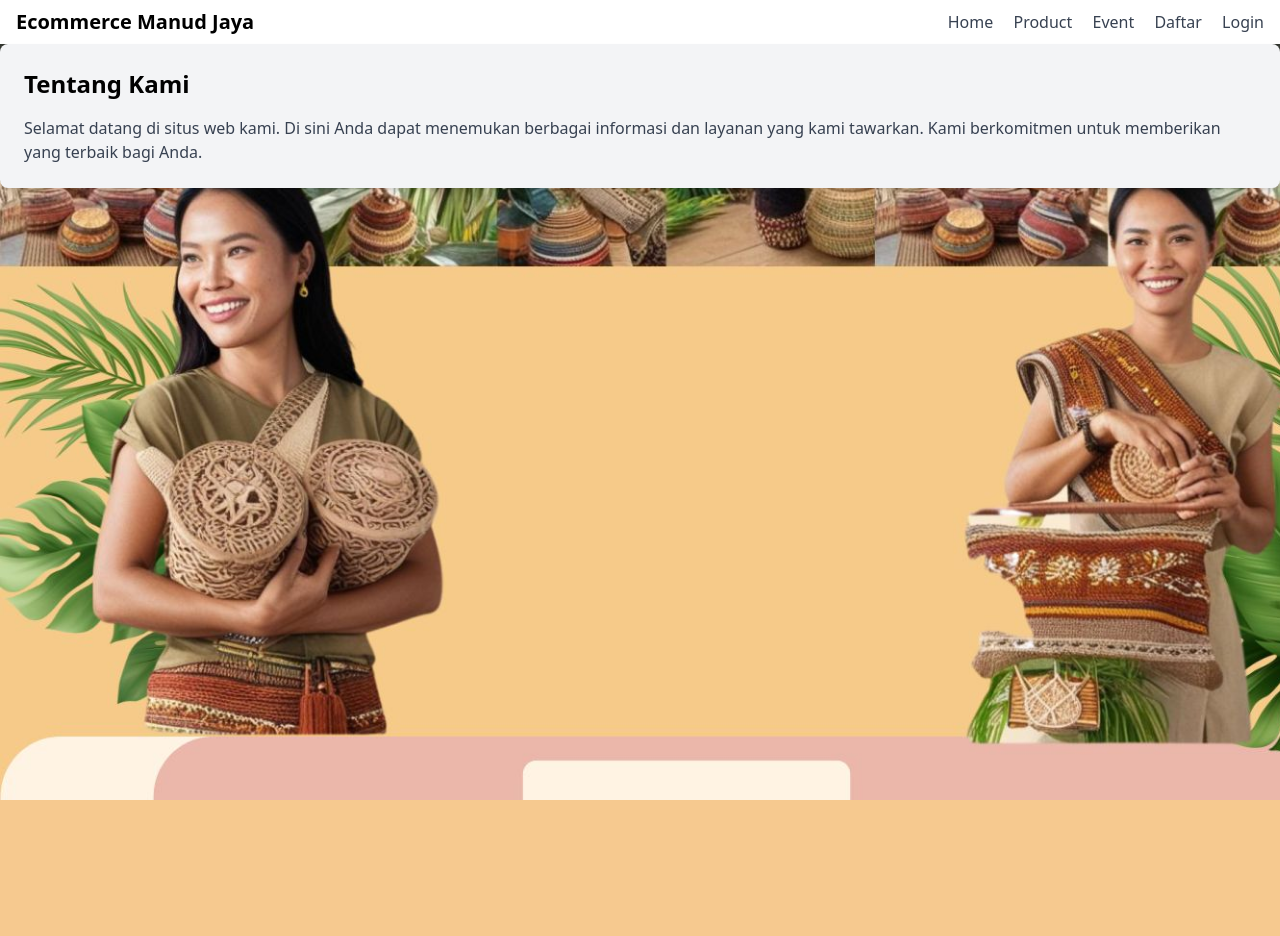
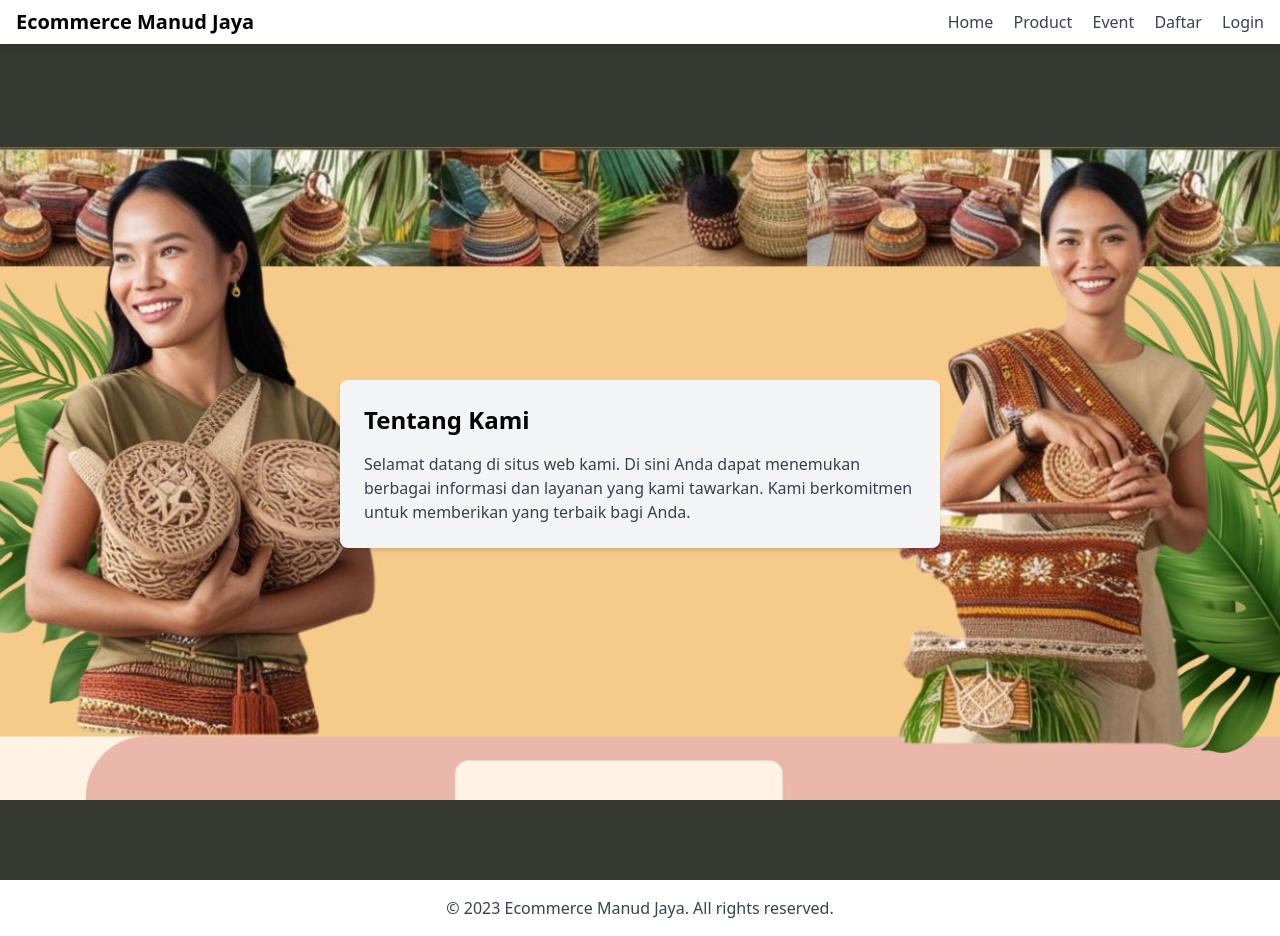
Before and after one commit to DTPL2025/tugas-proyek, a Flask app: page / in a window 1280 px wide. Before the commit the page ends 800 px from the top, so only its background shows below. Run offline with Flask 3, Linux system fonts and the light colour scheme.

Commit message:
Perbaikan layout Beranda

```diff
--- a/app/templates/base.jinja
+++ b/app/templates/base.jinja
@@ -6,13 +6,17 @@
     <title>{% block title %}Judul Halaman{% endblock %}</title>
     <link href="https://cdn.jsdelivr.net/npm/tailwindcss@2.2.19/dist/tailwind.min.css" rel="stylesheet">
 </head>
-{% block navbar %}
-    <nav class="bg-white shadow-md">
+<body class="bg-gray-100 flex flex-col items-center">
+    {% block navbar %}
+    <nav class="bg-white shadow-md w-full fixed top-0">
         <div class="container mx-auto px-4 py-2 flex justify-between items-center">
-        <a href="{{ url_for('home') }}" class="text-xl font-bold">Ecommerce Manud Jaya</a>
+            <a href="{{ url_for('home') }}" class="text-xl font-bold">Ecommerce Manud Jaya</a>
             <div class="space-x-4">
                 <a href="{{ url_for('home') }}" class="text-gray-700 hover:text-gray-900">Home</a>
-                <a href="/" class="text-gray-700 hover:text-gray-900">Product</a>
+                {% if role == 'Penjual' %}
+                    <a href="{{ url_for('view_product_seller') }}" class="text-gray-700 hover:text-gray-900">Etalase</a>
+                {% endif %}
+                <a href="{{ url_for('view_product_buyer') }}" class="text-gray-700 hover:text-gray-900">Product</a>
                 <a href="/" class="text-gray-700 hover:text-gray-900">Event</a>
                 {% if username %}
                     <span class="text-gray-700">Selamat datang, {{ username }}!</span>
@@ -24,10 +28,8 @@
             </div>
         </div>
     </nav>
-{% endblock %}
-{% block body %}
-<body class="bg-gray-100 flex items-center justify-center h-screen">
-    <div class="container">
+    {% endblock %}
+    <div class="container flex flex-col items-center justify-center h-screen mt-16">
         {% with messages = get_flashed_messages(with_categories=true) %}
             {% if messages %}
                 {% for category, message in messages %}
@@ -35,8 +37,16 @@
                 {% endfor %}
             {% endif %}
         {% endwith %}
+        {% block body %}
         {% block content %}{% endblock %}
+        {% endblock %}
     </div>
+    {% block footer %}
+    <footer class="bg-white shadow-md w-full py-4 mt-4">
+        <div class="container mx-auto text-center text-gray-700">
+            &copy; 2023 Ecommerce Manud Jaya. All rights reserved.
+        </div>
+    </footer>
+    {% endblock %}
 </body>
-{% endblock %}
 </html>
--- a/app/templates/home.jinja
+++ b/app/templates/home.jinja
@@ -7,6 +7,11 @@
         background-size: cover;
         background-repeat: no-repeat;
         background-attachment: fixed;
+        background-position: center; /* Atur posisi background agar tengah secara vertikal */
+    }
+    section {
+        width: 600px; /* Atur lebar spesifik sesuai kebutuhan Anda */
+        margin: 0 auto; /* Menengahkan elemen secara horizontal */
     }
 </style>
 <section class="bg-gray-100 p-6 rounded-lg shadow-md">
```
Also changed, not shown: app/static/images/bg_beranda_cut.jpg (added).
